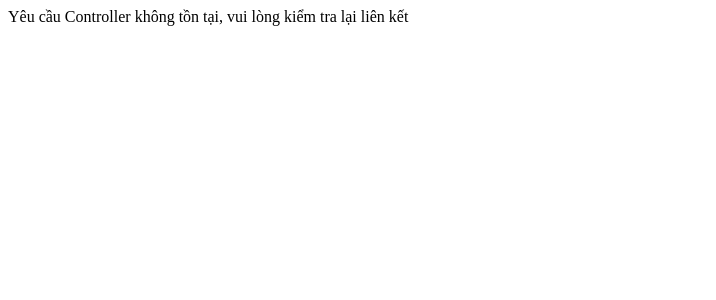
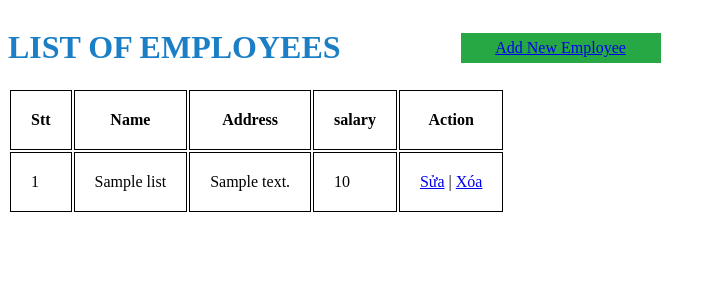
Before and after one commit to vuxuanson23456/Xproject, a PHP site: page / in a window 1280 px wide. Shown: the top 300 px of the page, without its empty margins (0-716 px from the left). Run offline with PHP 8.4, Linux system fonts and the light colour scheme; tables that the repository leaves empty hold one stand-in row (values such as "Sample post").

Commit message:
Update index.php

```diff
--- a/index.php
+++ b/index.php
@@ -1,15 +1,75 @@
 <?php
-$controller = isset($_GET['c']) ? $_GET['c'] : 'user'; //Nếu c tồn tại > Lấy giá trị c còn ko c=home
-$action = isset($_GET['a']) ? $_GET['a'] : 'index'; ////Nếu a tồn tại > Lấy giá trị a còn ko c=index
-//2. Gọi ra được cái tệp chứa định nghĩa Controller >>> Gọi hàm sẽ xử lý nhiệm vụ tiếp theo.
-//home >>> HomeController.php
-$controller = ucfirst($controller);
-$controller = $controller . "Controllers";
-$pathController = "app/controllers/" . $controller . ".php";
+    require "condb.php";
+?>
+<!DOCTYPE html>
+<html lang="en">
+<head>
+    <meta charset="UTF-8">
+    <meta name="viewport" content="width=device-width, initial-scale=1.0">
+    <title>Document</title>
 
-if (!file_exists($pathController)) {
-	die('Yêu cầu Controller không tồn tại, vui lòng kiểm tra lại liên kết');
-}
-include($pathController);
-$myController = new $controller();
-$myController->$action();
+    <style>
+        tr, td, th {
+            border: 1px solid black;
+            padding:20px;
+            background-color: #
+        }
+
+        .header{
+            display: flex;
+            align-items: center;
+
+        }
+
+        .add{
+            display: flex;
+            align-items: center;
+            width: 200px;
+            height: 30px;
+            background-color: #28A745;
+            margin-left:120px;
+            justify-content:center;
+        }
+
+    </style>
+</head>
+<body>
+    <div class="header">
+        <h1 style="color:#1C7FC5">LIST OF EMPLOYEES</h1>
+        <div class="add"><a href="add.php">Add New Employee</a></div>
+    </div>
+    <div class="container">
+        <table >
+            <tr>
+                <!-- <th>stt</th> -->
+                <th>Stt</th>
+                <th>Name</th>
+                <th>Address</th>
+                <th>salary</th>
+                <th>Action</th>
+            </tr>
+            <?php
+
+                $sql ="SELECT * FROM list";
+                $result = $conn->query($sql);
+                $stt = 1;
+                while($row = $result->fetch_assoc()) {
+            ?>
+
+                    <tr>
+                        <td><?php echo $stt++; ?></td>
+                        <td><?php echo $row['name'] ?></td>
+                        <td><?php echo $row['address'] ?></td>
+                        <td><?php echo $row['salary'] ?></td>
+                        <td>
+                            <a href="fix.php?id=<?php echo $row['id']; ?>">Sửa</a> | <a href="delete.php?id=<?php echo $row['id']; ?>">Xóa</a></td>
+
+                    </tr>
+            <?php
+                }
+            ?>
+
+        </table>
+    </div>
+</body>
+</html>
```
